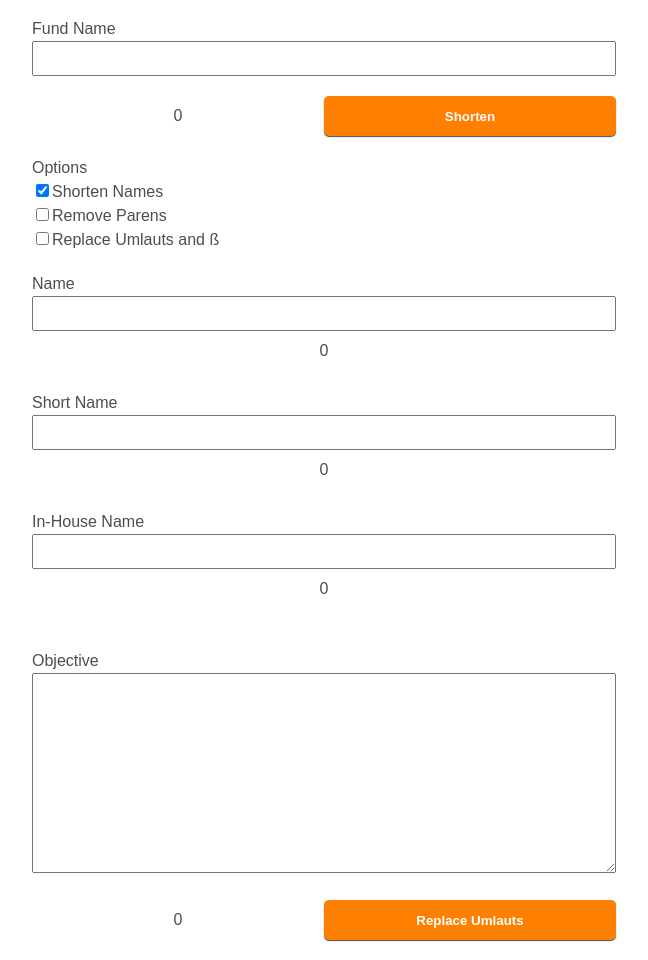
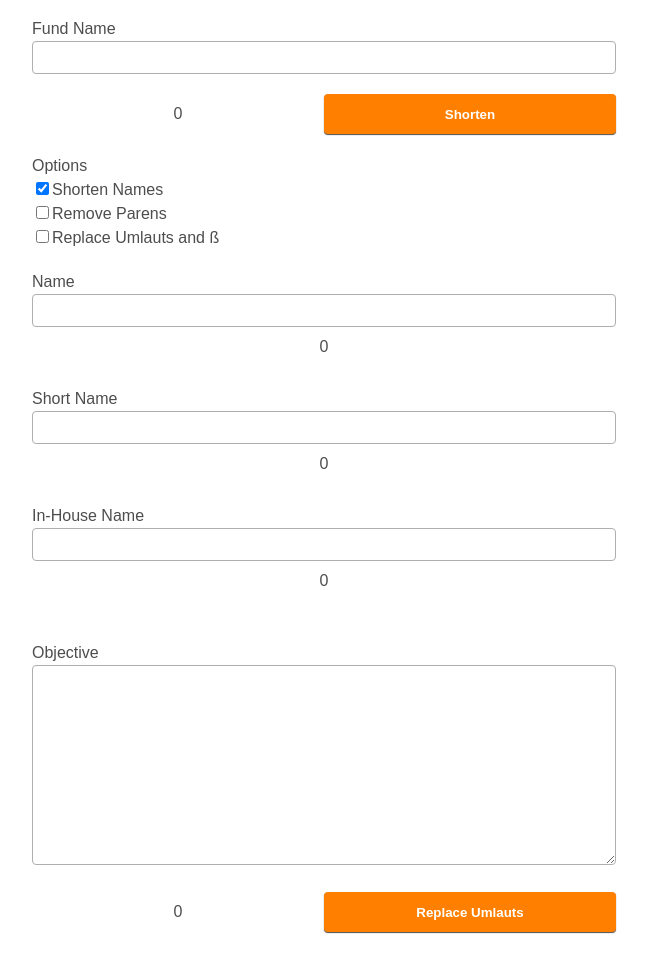
Before and after one commit to mareksl/nameShortener, a plain HTML site: page index.html in a window 1280 px wide. Shown: the part 83-1043 px from the top of the page, without its empty margins (316-964 px from the left). Drawn offline with Linux system fonts and the light colour scheme; a web font is replaced by a local one.

Commit message:
minor styling changes

```diff
--- a/css/styles.scss
+++ b/css/styles.scss
@@ -5,7 +5,6 @@
 	width: 50%;
 	max-width: 600px;
 	margin: auto;
-	border-radius: 6px;
 	padding: 8px 0;
 }
 
@@ -13,16 +12,25 @@
 	padding: 8px;
 	margin: 4px 0;
 	background-color: #fff;
-	border-radius: 5px;
 }
 
-.nameInput {
+.nameInput,
+.nameOutput {
+	height: 33px;
+	border-radius: 4px;
+	border: 1px solid $tr-lightgray;
 	display: block;
 	width: 100%;
 	padding: 8px;
+
 }
 
-.nameInput:focus {}
+.nameInput:focus,
+.nameOutput:focus,
+.objInput:focus {
+	outline: none;
+	border: 2px solid $tr-orange;
+}
 
 .nameLen {
 	display: block;
@@ -37,20 +45,12 @@
 	flex-wrap: wrap;
 }
 
-.nameOutput {
-	display: block;
-	width: 100%;
-	padding: 8px;
-}
-
-.nameOutput:focus {}
-
 .shortenName {
 	cursor: pointer;
 	font-weight: bold;
 	background-color: $tr-orange;
 	border: 0;
-	border-radius: 5px;
+	border-radius: 4px;
 	color: $tr-white;
 	flex: 1 1 50%;
 	box-shadow: 0 1px 1px $tr-darkgray;
@@ -78,8 +78,11 @@ input[type="checkbox"] {
 }
 
 .objInput {
+	border-radius: 4px;
 	width: 100%;
 	height: 200px;
+	border: 1px solid $tr-lightgray;
+	padding: 8px;
 }
 
 .warning {
```
Also changed, not shown: css/styles.css, 1 other file.
